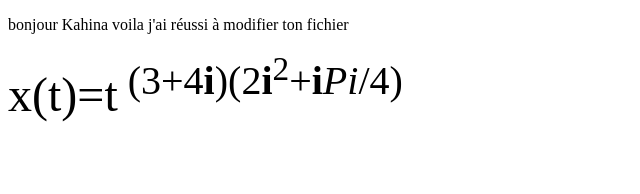
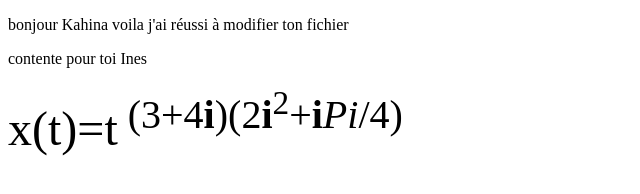
Before and after one commit to kahina-git/test1, a plain HTML site: page index.html in a window 1280 px wide. Shown: the whole page, without its empty margins (0-640 px from the left). Drawn offline with Linux system fonts and the light colour scheme.

Commit message:
Update index.html
je viens de voir les modification de Ines

```diff
--- a/index.html
+++ b/index.html
@@ -8,6 +8,7 @@
 <p>
 bonjour Kahina voila j'ai réussi à modifier ton fichier
 </p>
+  <p>contente pour toi Ines </p>
 
 <p><font size=16>
 x(t)=t<sup> (3+4<b>i</b>)(2<b>i</b><sup>2</sup>+<b>i</b><i>Pi</i>/4)</sup>
```
